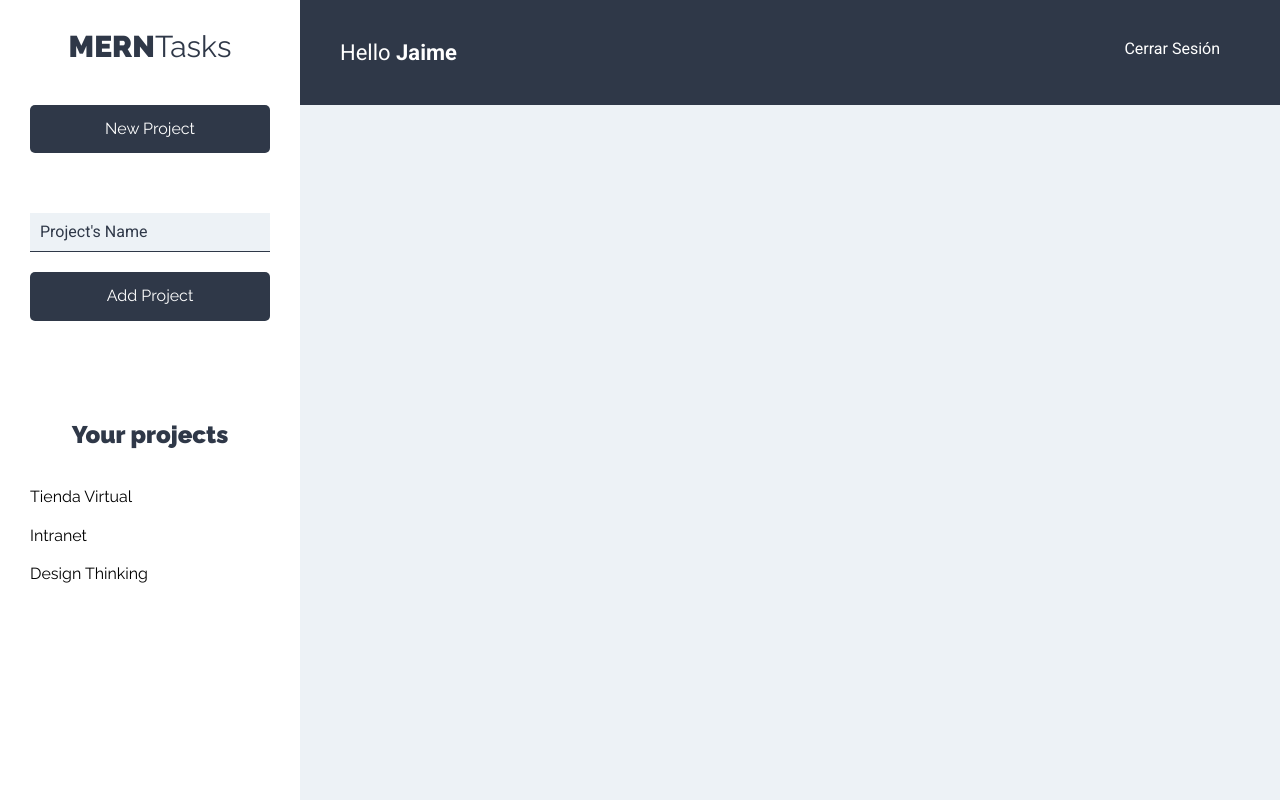
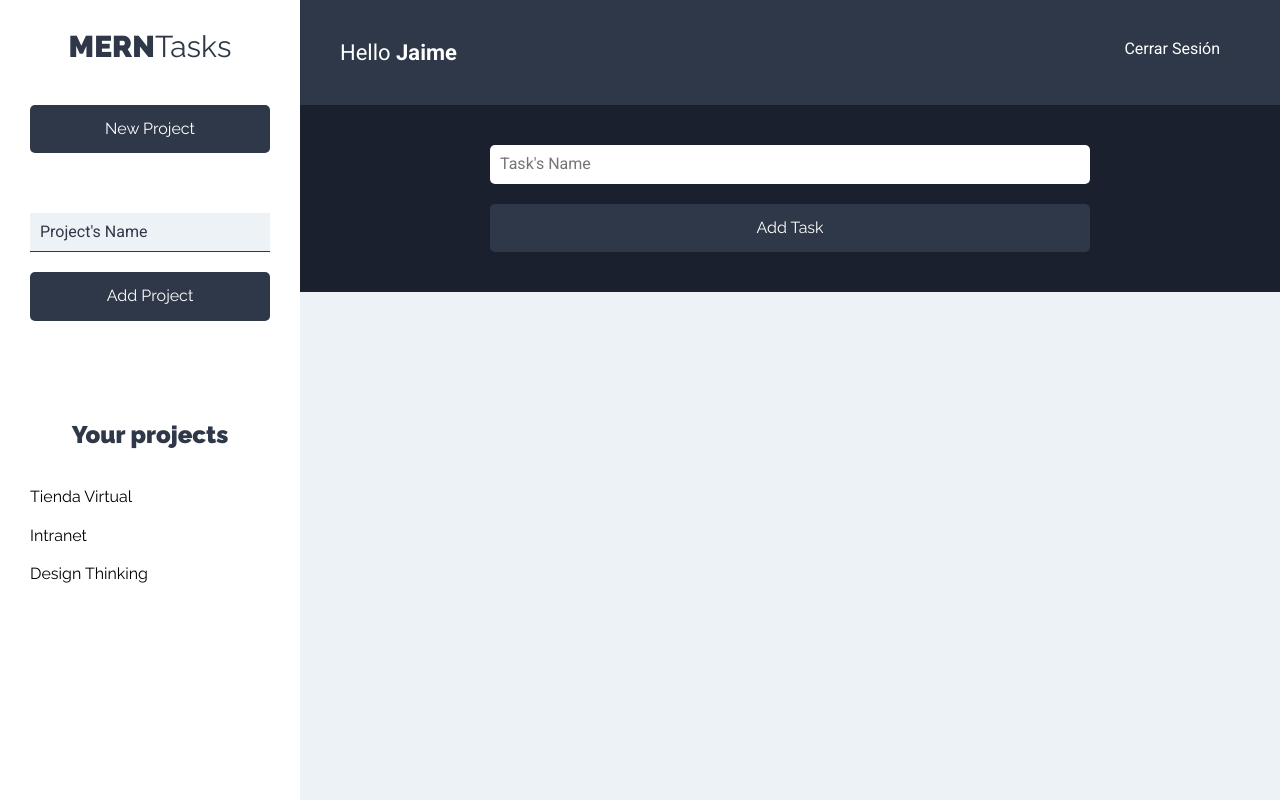
Before and after one commit to jaimeduque17/MERN-tasks-client, a React (Create React App) app: page /projects in a window 1280 px wide. Built offline with nearby package versions, Linux system fonts and the light colour scheme.

Commit message:
The task form component is created

```diff
--- a/src/components/projects/Projects.js
+++ b/src/components/projects/Projects.js
@@ -1,6 +1,7 @@
 import React from 'react';
 import Sidebar from '../layout/Sidebar';
 import Stick from '../layout/Stick';
+import FormTask from '../tasks/FormTask';
 
 const Projects = () => {
     return (
@@ -9,6 +10,7 @@ const Projects = () => {
             <div className="main-section">
                 <Stick />
                 <main>
+                    <FormTask />
                     <div className="container-tasks"></div>
                 </main>
             </div>
--- /dev/null
+++ b/src/components/tasks/FormTask.js
@@ -0,0 +1,27 @@
+import React from 'react';
+
+const FormTask = () => {
+    return (
+        <div className="form">
+            <form>
+                <div className="container-input">
+                    <input
+                        type="text"
+                        className="input-text"
+                        placeholder="Task's Name"
+                        name="name"
+                    />
+                </div>
+                <div className="container-input">
+                    <input
+                        type="submit"
+                        className="btn btn-primary btn-submit btn-block"
+                        value="Add Task"
+                    />
+                </div>
+            </form>
+        </div>
+    );
+}
+
+export default FormTask;
```
Also changed, not shown: src/components/tasks/Task.js (added, +9 -0 lines), src/components/tasks/TaskList.js (added).
